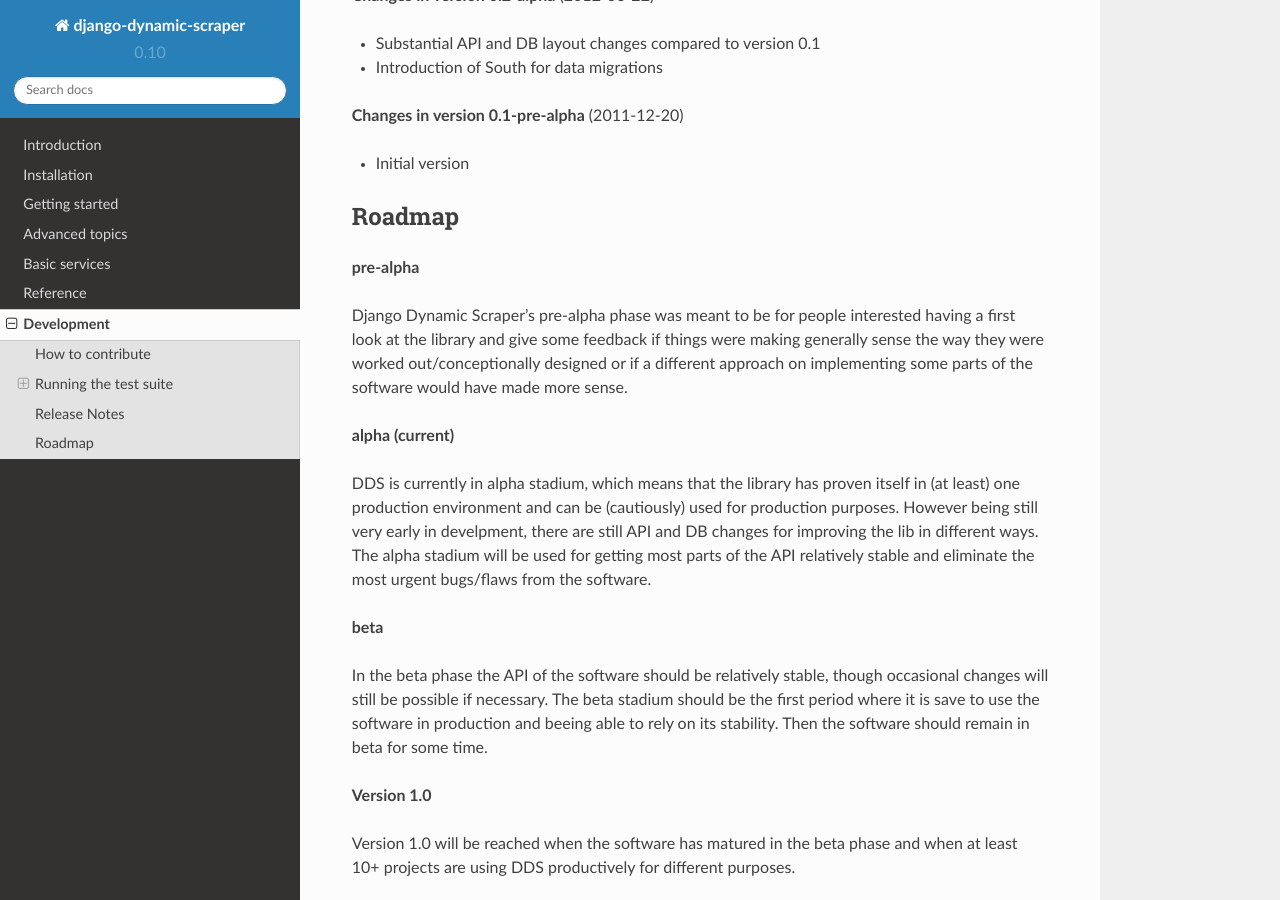
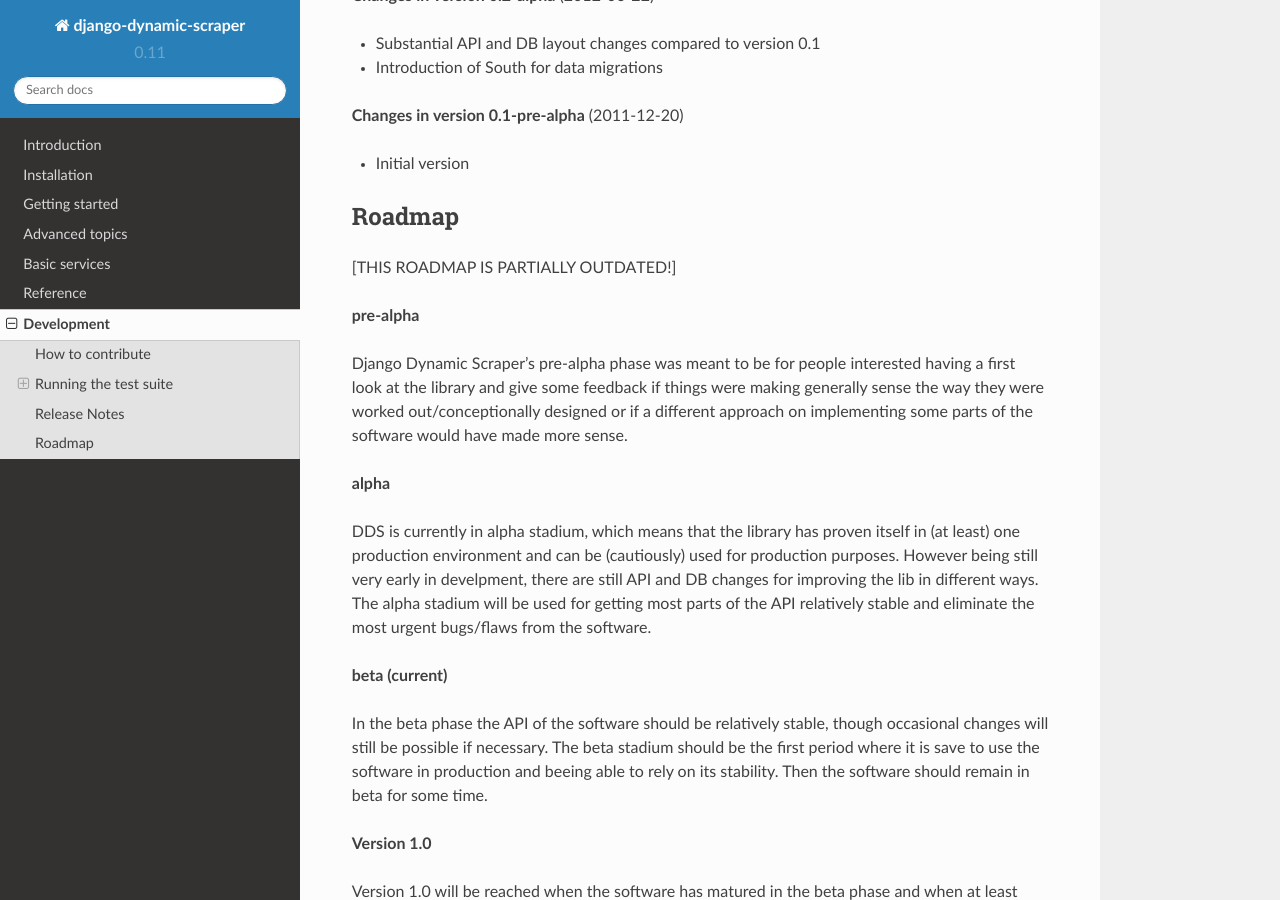
Before and after one commit to dev02019/django-dynamic-scraper, a Sphinx documentation site: the page built from docs/development.rst, in a window 1280 px wide and 900 px high, scrolled down 12565 px. Built offline with Sphinx 7.4.7 and the Read the Docs theme 2.0.0, drawn with Linux system fonts in a browser that asks for light colours.

Commit message:
Version change in conf.py from docs

```diff
--- a/docs/conf.py
+++ b/docs/conf.py
@@ -48,9 +48,9 @@ copyright = u'2016, Holger Drewes'
 # built documents.
 #
 # The short X.Y version.
-version = '0.10'
+version = '0.11'
 # The full version, including alpha/beta/rc tags.
-release = '0.10-beta'
+release = '0.11-beta'
 
 # The language for content autogenerated by Sphinx. Refer to documentation
 # for a list of supported languages.
--- a/docs/development.rst
+++ b/docs/development.rst
@@ -505,6 +505,8 @@ Starting update process for ``Python 3`` support with this release (not there ye
 Roadmap
 =======
 
+[THIS ROADMAP IS PARTIALLY OUTDATED!]
+
 **pre-alpha**
 
 Django Dynamic Scraper's pre-alpha phase was meant to be for
@@ -512,7 +514,7 @@ people interested having a first look at the library and give some feedback if t
 sense the way they were worked out/conceptionally designed or if a different approach on implementing
 some parts of the software would have made more sense.
 
-**alpha (current)**
+**alpha**
 
 DDS is currently in alpha stadium, which means that the library has proven itself in (at least) one
 production environment and can be (cautiously) used for production purposes. However being still very
```
Also changed, not shown: other parts of docs/development.rst (+1 -1 lines).
